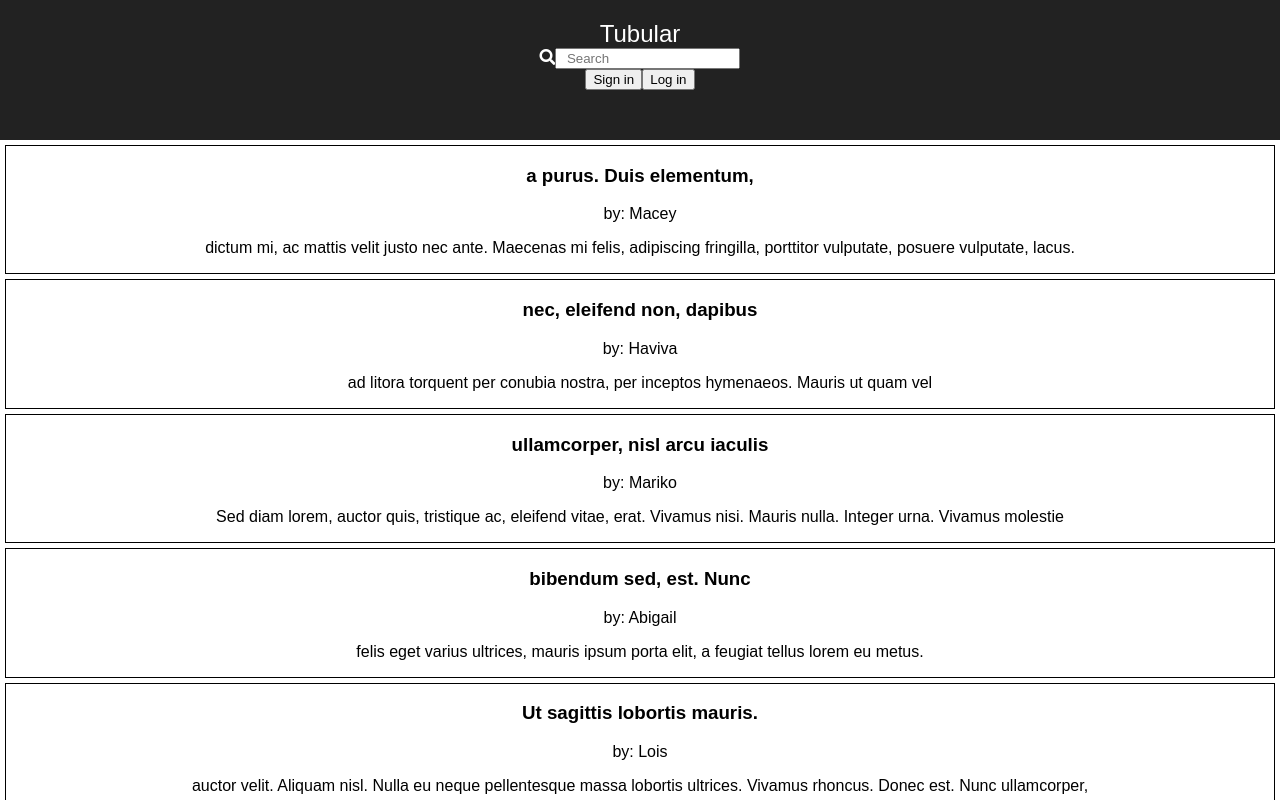
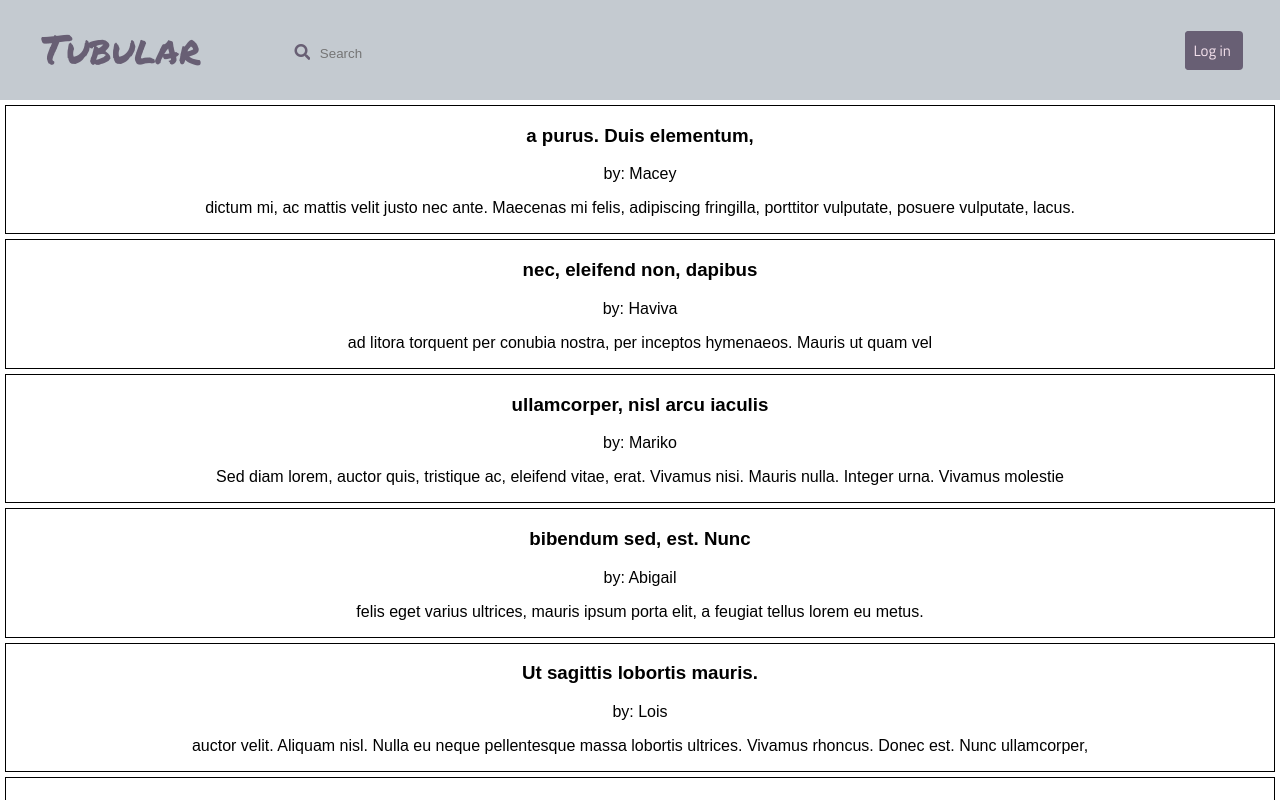
Before and after one commit to jkenyonc/capstone-project, a React (Create React App) app: page / in a window 1280 px wide. Shown: the top 800 px of the page. Built offline with nearby package versions, Linux system fonts and the light colour scheme.

Commit message:
fixed bad merge

```diff
--- a/src/components/TopAppBar.js
+++ b/src/components/TopAppBar.js
@@ -1,4 +1,5 @@
 import React, { Component } from 'react';
+import "../styles/TopAppBar.css";
 
 class TopAppBar extends Component {
   render() {
--- a/src/styles/App.css
+++ b/src/styles/App.css
@@ -1,3 +1,11 @@
+:root {
+  --blue: #C4CAD0;
+  --gray: #685F74;
+  --white: #F3E0EC;
+  --black: #272727;
+  --wenge: #655560;
+}
+
 .App {
   text-align: center;
 }
```
